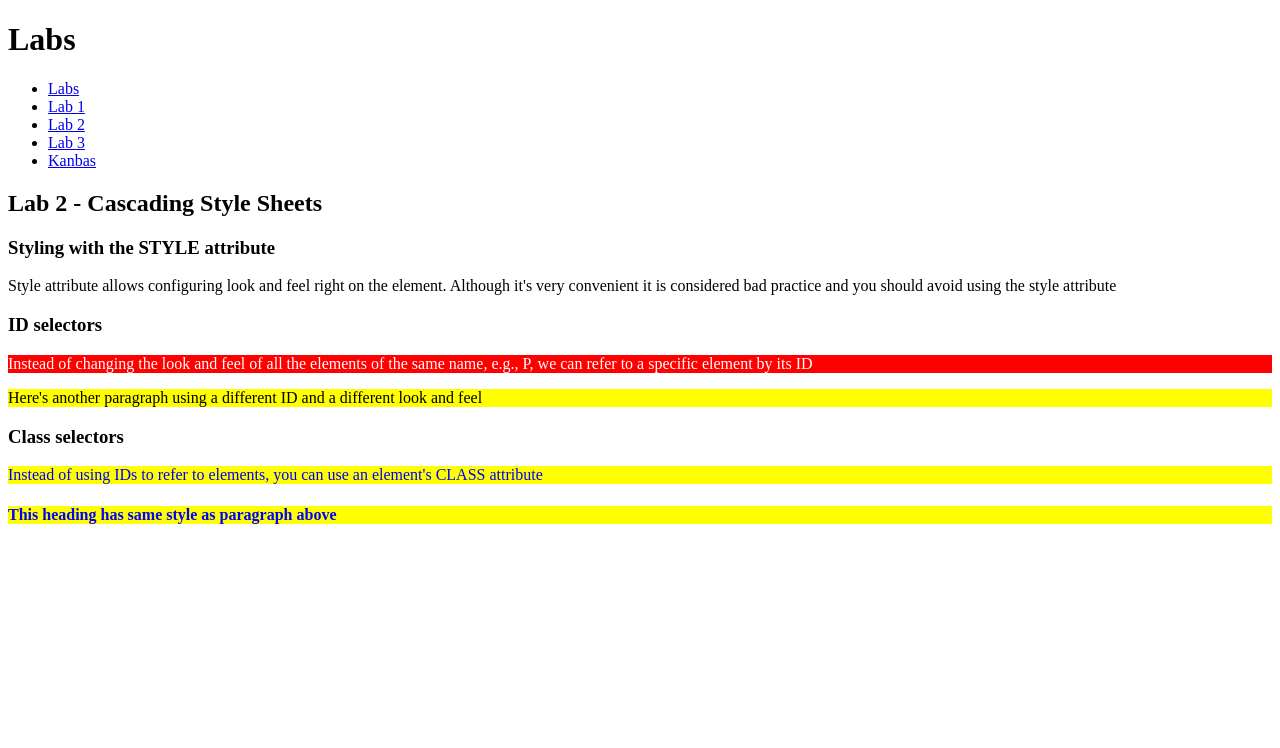
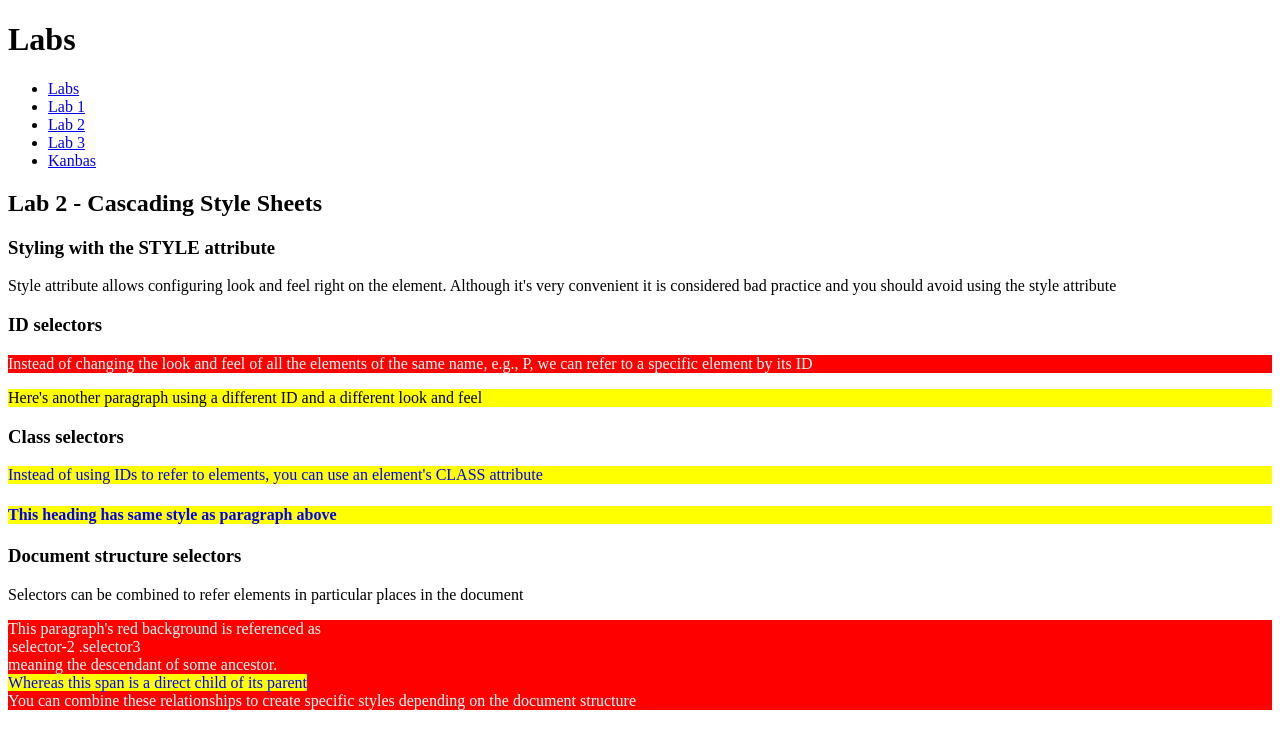
Before and after one commit to EthanLawyer/kanbas-react-web-app, a React (Create React App) app: page /#/Labs/Lab2 in a window 1280 px wide. Shown: the top 748 px of the page. Built offline with nearby package versions, Linux system fonts and the light colour scheme.

Commit message:
Selecting content based on the document structure

```diff
--- a/src/Labs/Lab2/index.css
+++ b/src/Labs/Lab2/index.css
@@ -14,3 +14,11 @@
     background-color: yellow;
     color: blue;
 }
+.wd-selector-1 .wd-selector-3 {
+background-color: red;
+color: white;
+}
+.wd-selector-2 > .wd-selector-3 > .wd-selector-4 {
+    background-color: yellow;
+    color: blue;
+}
--- a/src/Labs/Lab2/index.tsx
+++ b/src/Labs/Lab2/index.tsx
@@ -33,7 +33,26 @@ export default function Lab2() {
             This heading has same style as paragraph above
           </h4>
         </div>
+        <div id="wd-css-document-structure">
+          <div className="wd-selector-1">
+            <h3>Document structure selectors</h3>
+            <div className="wd-selector-2">
+              Selectors can be combined to refer elements in particular
+              places in the document
+              <p className="wd-selector-3">
+                This paragraph's red background is referenced as
+                <br />
+                .selector-2 .selector3<br />
+                meaning the descendant of some ancestor.<br />
+                <span className="wd-selector-4">
+                  Whereas this span is a direct child of its parent
+                </span><br />
+                  You can combine these relationships to create specific
+                  styles depending on the document structure
+              </p>
+            </div>
+          </div>
+        </div>
       </div>
-
     );
   }
```
Lines whose indentation alone changed are shown as unchanged.
